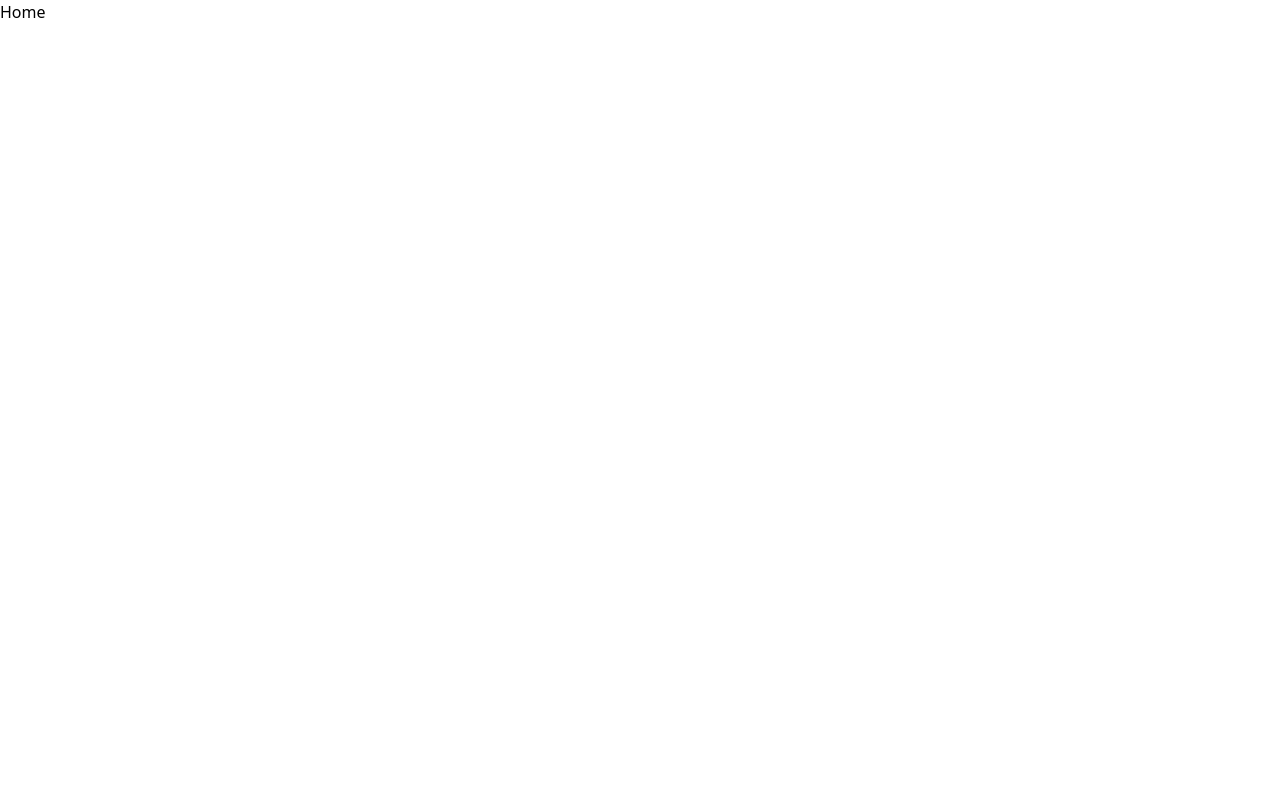
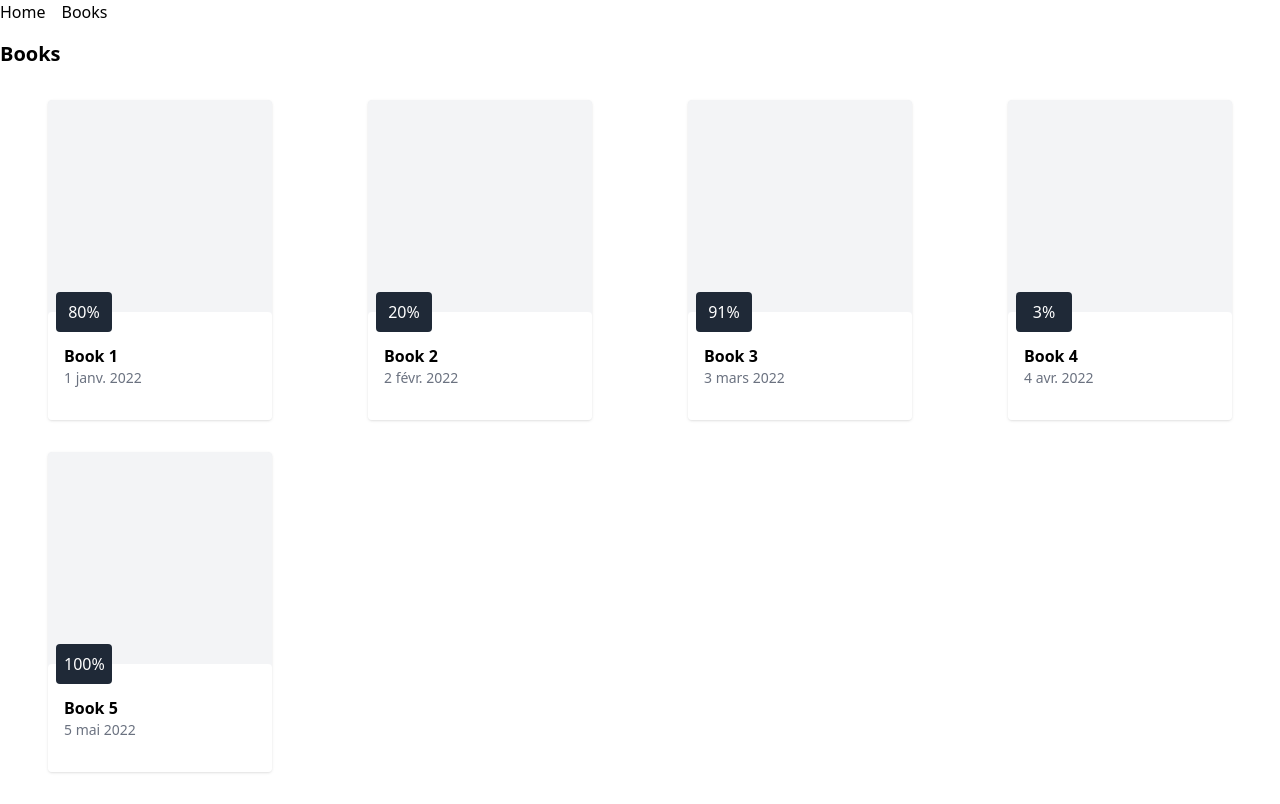
Before and after one commit to Penfu/MAW2.1-KeepIt-Front, a Vue app: page /books in a window 1280 px wide. Before the commit this address had no page. Built offline with nearby package versions, Linux system fonts and the light colour scheme.

Commit message:
Add Books view

```diff
--- a/src/App.vue
+++ b/src/App.vue
@@ -3,11 +3,12 @@ import { RouterLink, RouterView } from 'vue-router';
 </script>
 
 <template>
-  <div>
+  <div class="mx-auto max-w-7xl">
     <header>
       <div>
-        <nav>
+        <nav class="flex space-x-4">
           <RouterLink to="/">Home</RouterLink>
+          <RouterLink to="/books">Books</RouterLink>
         </nav>
       </div>
     </header>
--- /dev/null
+++ b/src/components/BookCard.vue
@@ -0,0 +1,66 @@
+<script lang="ts">
+export default {
+  name: 'BookCard',
+  props: {
+    book: {
+      type: Object,
+      required: true,
+    },
+  },
+  computed: {
+    // % of like / dislike
+    voteRatio() {
+      return Math.round(
+        (this.book.like / (this.book.like + this.book.dislike)) * 100
+      );
+    },
+    readableLike() {
+      return this.book.like.toLocaleString('en-US', {
+        notation: 'compact',
+        compactDisplay: 'short',
+      });
+    },
+    readableDislike() {
+      return this.book.dislike.toLocaleString('en-US', {
+        notation: 'compact',
+        compactDisplay: 'short',
+      });
+    },
+    release() {
+      return new Date(this.book.release).toLocaleDateString('fr-CH', {
+        day: 'numeric',
+        month: 'short',
+        year: 'numeric',
+      });
+    },
+  },
+};
+</script>
+
+<template>
+  <div class="flex flex-col h-80 w-56 bg-gray-100 rounded shadow">
+    <div class="grow">
+      <!-- Cover -->
+    </div>
+
+    <!-- Vote -->
+    <div class="z-30 -mb-5 flex">
+      <div
+        class="group mx-2 p-2 w-14 h-10 hover:w-full flex bg-gray-800 text-white rounded cursor-default transition-width transition-slowest duration-300 ease-in-out"
+      >
+      <div class="mx-auto overflow-hidden">
+        <span class="group-hover:hidden">{{ voteRatio }}%</span>
+        <span class="hidden group-hover:block">
+          {{ readableLike }}👍 {{ readableDislike }}👎
+        </span>
+      </div>
+      </div>
+    </div>
+
+    <!-- Info -->
+    <div class="z-20 px-4 py-8 bg-white rounded">
+      <h2 class="font-bold">{{ book.title }}</h2>
+      <p class="text-sm text-gray-500">{{ release }}</p>
+    </div>
+  </div>
+</template>
--- a/src/router/index.ts
+++ b/src/router/index.ts
@@ -1,13 +1,20 @@
-import { createRouter, createWebHistory } from 'vue-router';
-import HomeView from '../views/HomeView.vue';
+import { createRouter, createWebHistory } from "vue-router";
+
+import HomeView from "../views/HomeView.vue";
+import BooksView from "../views/BooksView.vue";
 
 const router = createRouter({
   history: createWebHistory(import.meta.env.BASE_URL),
   routes: [
     {
-      path: '/',
-      name: 'home',
+      path: "/",
+      name: "home",
       component: HomeView,
+    },
+    {
+      path: "/books",
+      name: "books",
+      component: BooksView,
     },
   ],
 });
--- /dev/null
+++ b/src/views/BooksView.vue
@@ -0,0 +1,32 @@
+<script lang="ts">
+import BookCard from "@/components/BookCard.vue";
+
+export default {
+  name: "BooksView",
+  components: {
+    BookCard,
+  },
+  data() {
+    return {
+      books: [
+        { id: 1, title: "Book 1", like: 8, dislike: 2, release: "2022-01-01" },
+        { id: 2, title: "Book 2", like: 2, dislike: 8, release: "2022-02-02" },
+        { id: 3, title: "Book 3", like: 100, dislike: 10, release: "2022-03-03" },
+        { id: 4, title: "Book 4", like: 10000, dislike: 300000, release: "2022-04-04" },
+        { id: 5, title: "Book 5", like: 10000000, dislike: 20000, release: "2022-05-05" },
+      ],
+    };
+  },
+};
+</script>
+
+<template>
+  <main class="my-4">
+    <h1 class="text-xl font-semibold">Books</h1>
+    <div
+      class="my-8 grid grid-cols-2 md:grid-cols-3 lg:grid-cols-4 gap-y-8 justify-items-center"
+    >
+      <BookCard v-for="book in books" :key="book.id" :book="book" />
+    </div>
+  </main>
+</template>
```
